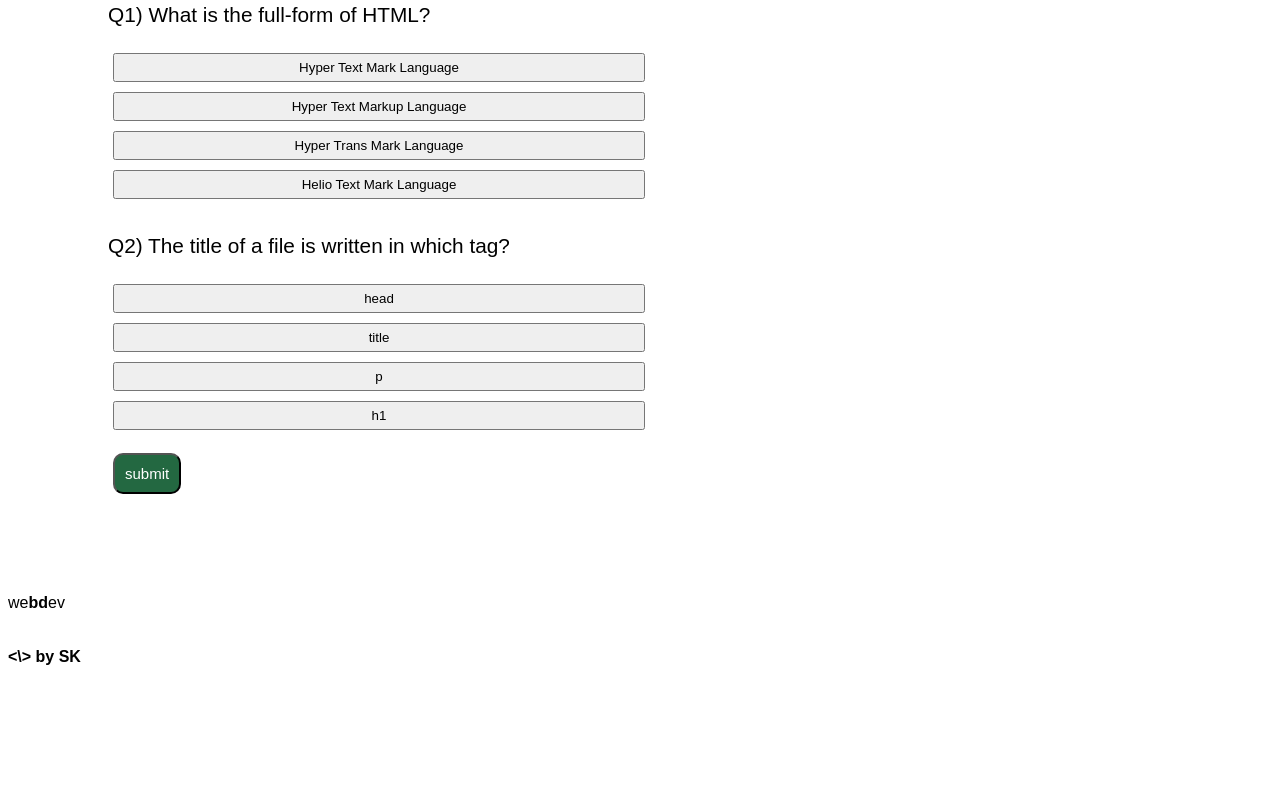
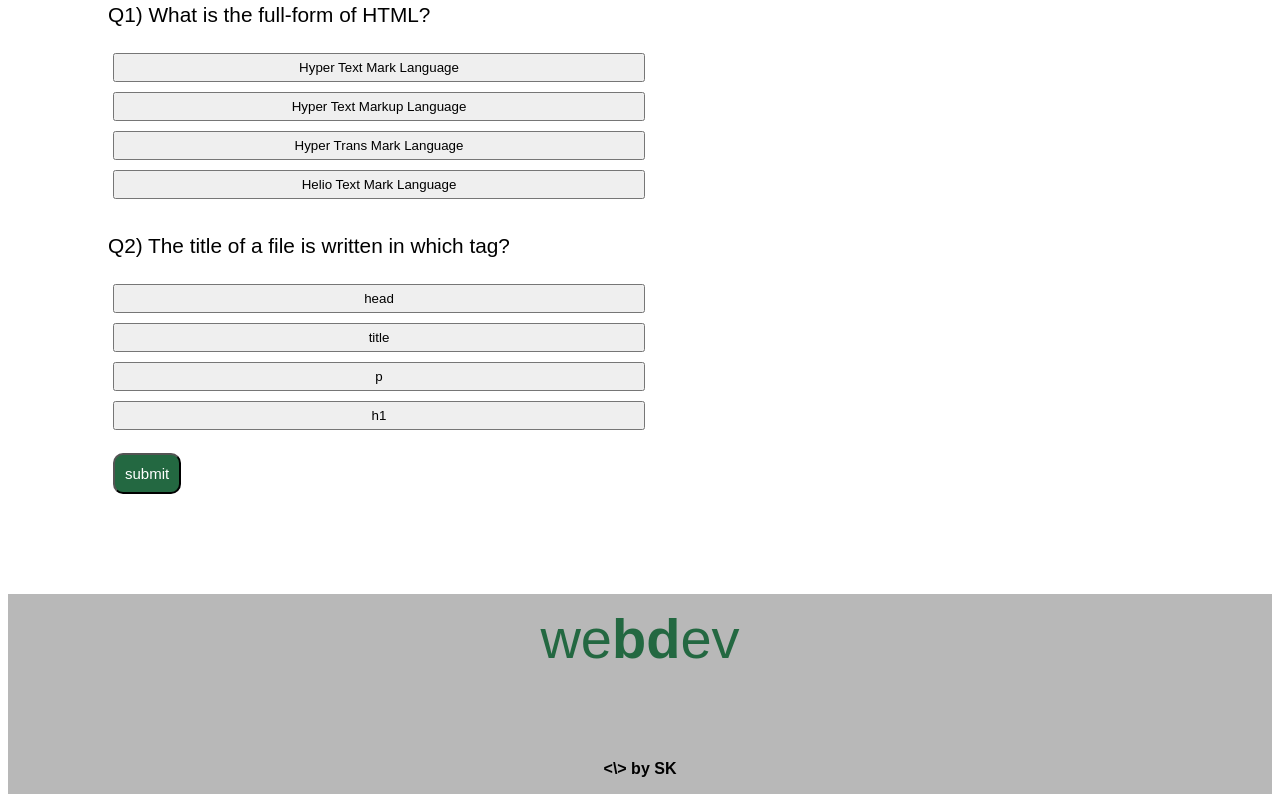
Before and after one commit to shubhamkshatriya25/Progate-Webathone, a plain HTML site: page layout/htmllearn.html in a window 1280 px wide. Shown: the part 1815-2617 px from the top of the page. Before the commit the page ends 2497 px from the top, so only its background shows below. Drawn offline with Linux system fonts and the light colour scheme.

Commit message:
Update htmllearn.css

```diff
--- a/stylesheets/htmllearn.css
+++ b/stylesheets/htmllearn.css
@@ -89,3 +89,16 @@ button:hover {
     border-radius: 10px;
     margin-left: 5px;
 }
+#footer {
+    text-align: center;
+    background-color: rgb(184, 184, 184);
+    height: 200px;
+    bottom: 0;
+    width: 100%;
+}
+
+.footer-logo {
+    font-size: 56px;
+    padding: 1% 2%;
+    color: rgb(35, 104, 65);
+}
```
